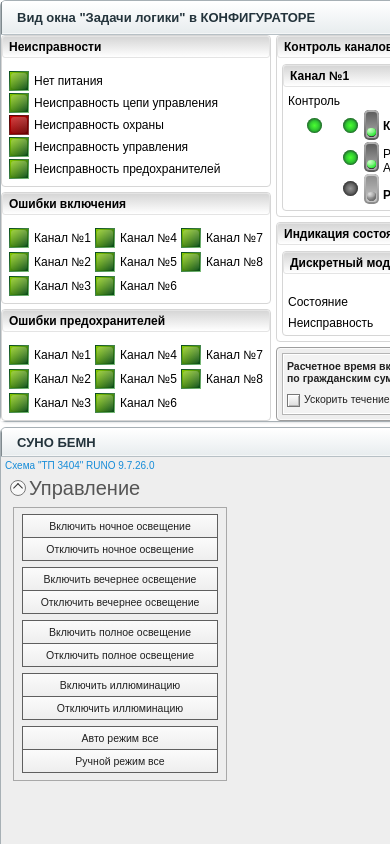
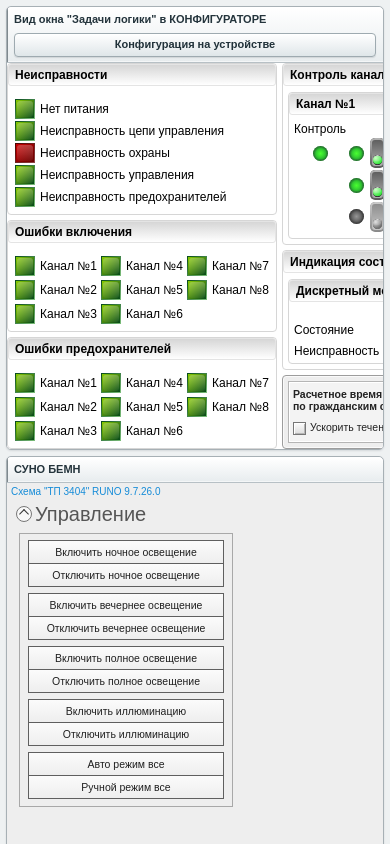
Before and after one commit to medzviadziou/simulator-gorsvet, a React (Vite) app: page / in a window 390 px wide. Shown: the top 844 px of the page. Built offline with nearby package versions, Linux system fonts and the light colour scheme.

Commit message:
Improve mobile layout

```diff
--- a/src/App.css
+++ b/src/App.css
@@ -231,3 +231,195 @@ body,
   border: 0;
   box-shadow: none;
 }
+
+@media (max-width: 1100px) {
+  html,
+  body,
+  #root {
+    height: auto;
+    min-height: 100%;
+    overflow-x: hidden;
+    overflow-y: auto;
+  }
+
+  body {
+    background: #eef1f2;
+  }
+
+  .app {
+    --app-left-width: 100%;
+    display: flex;
+    flex-direction: column;
+    gap: 8px;
+    height: auto;
+    min-height: 100vh;
+    min-height: 100dvh;
+    padding: 8px;
+    overflow: visible;
+    background: #eef1f2;
+  }
+
+  .app__main {
+    display: flex;
+    flex-direction: column;
+    gap: 8px;
+    overflow: visible;
+  }
+
+  .app__left {
+    flex: none;
+    width: 100%;
+    min-width: 0;
+    height: auto;
+    gap: 8px;
+    overflow: visible;
+  }
+
+  .app__panel {
+    width: 100%;
+    border-radius: 5px;
+  }
+
+  .app__panel-title {
+    min-height: 28px;
+    padding: 6px 8px;
+    gap: 6px;
+    font-size: 12px;
+  }
+
+  .app__panel-title span {
+    min-width: 0;
+  }
+
+  .app__config-button {
+    margin-left: auto;
+    min-height: 24px;
+    padding: 3px 10px;
+    font-size: 11px;
+    white-space: nowrap;
+  }
+
+  .app__panel--configurator {
+    overflow-x: auto;
+    overflow-y: hidden;
+    -webkit-overflow-scrolling: touch;
+  }
+
+  .app__panel--configurator .app__panel-title {
+    position: sticky;
+    left: 0;
+    z-index: 4;
+    width: 100%;
+  }
+
+  .app__panel--skada {
+    flex: none;
+    height: min(560px, calc(100dvh - 16px));
+    min-height: 480px;
+    margin-top: 0;
+  }
+
+  .app__skada {
+    overflow-x: auto;
+    overflow-y: hidden;
+    -webkit-overflow-scrolling: touch;
+  }
+
+  .app__skada > .skada {
+    min-width: 900px;
+  }
+
+  .app__main > .shu-shno {
+    flex: none;
+    width: 100%;
+    min-width: 0;
+    height: auto;
+    min-height: 0;
+    justify-content: center;
+    padding: 6px 0;
+    background: #ffffff;
+    border: 1px solid #a7b0b5;
+    border-radius: 5px;
+    box-shadow:
+      inset 0 1px 0 rgba(255, 255, 255, 0.9),
+      0 1px 2px rgba(30, 42, 48, 0.12);
+  }
+
+  .app__main > .shu-shno .shu-shno__scheme {
+    width: min(92vw, 410px);
+  }
+
+  .app__right {
+    width: 100%;
+    height: auto;
+    gap: 8px;
+    overflow: visible;
+    background: transparent;
+  }
+
+  .app__panel--right {
+    width: min(100%, 680px);
+    margin: 0 auto;
+  }
+}
+
+@media (max-width: 640px) {
+  .app {
+    gap: 6px;
+    padding: 6px;
+  }
+
+  .app__main,
+  .app__left,
+  .app__right {
+    gap: 6px;
+  }
+
+  .app__panel-title {
+    min-height: 26px;
+    padding: 5px 7px;
+    font-size: 11px;
+    flex-wrap: wrap;
+    align-items: flex-start;
+  }
+
+  .app__panel-title span {
+    flex: 1 1 100%;
+    line-height: 1.25;
+    overflow-wrap: normal;
+  }
+
+  .app__config-button {
+    width: 100%;
+    margin-left: 0;
+    white-space: normal;
+  }
+
+  .app__panel--skada {
+    height: 520px;
+    min-height: 520px;
+  }
+
+  .app__skada > .skada {
+    min-width: 860px;
+  }
+
+  .app__main > .shu-shno {
+    padding: 5px 0;
+  }
+
+  .app__main > .shu-shno .shu-shno__scheme {
+    width: min(94vw, 390px);
+  }
+}
+
+@media (max-width: 420px) {
+  .app__panel--skada {
+    height: 500px;
+    min-height: 500px;
+  }
+
+  .app__skada > .skada {
+    min-width: 830px;
+  }
+}
```
